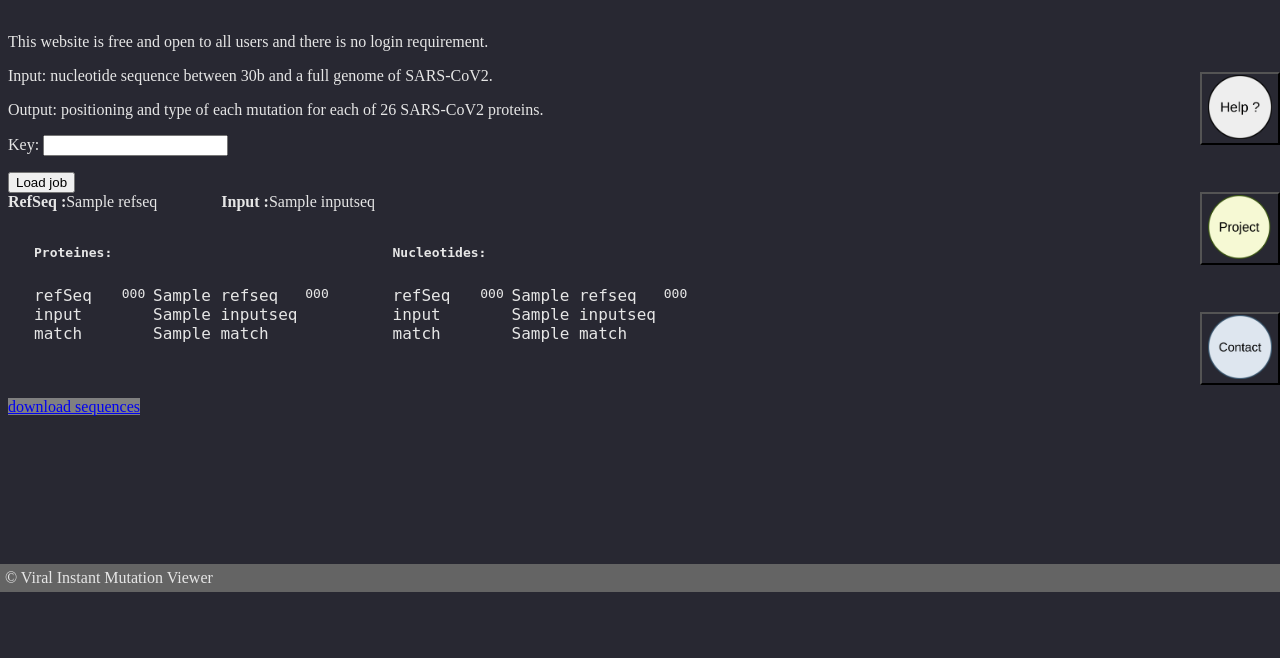
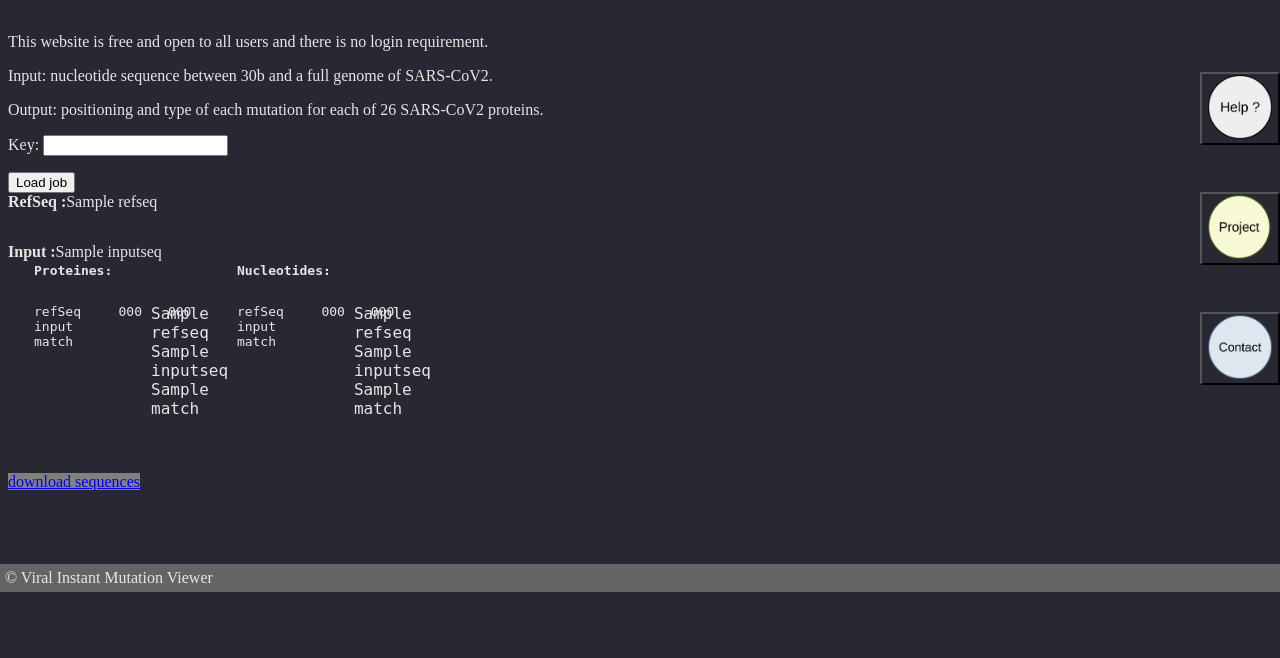
Before and after one commit to wildevince/VIMVer, a Django app: template ViralOceanView/ViralOceanView/templates/OceanViewer/viewer.html in a window 1280 px wide. Shown: the part 208-866 px from the top of the page. Run offline with Django 3.2, Linux system fonts and the light colour scheme; tables that the repository leaves empty hold one stand-in row (values such as "Sample post"); the template is opened without the code that fills it: values that come from a table or form of the project are taken from there, most other values are stand-ins (such as "Sample title", 1, 10 or a date in 2020).

Commit message:
html span fix

```diff
--- a/ViralOceanView/OceanViewer/templatetags/OceanViewer_extras.py
+++ b/ViralOceanView/OceanViewer/templatetags/OceanViewer_extras.py
@@ -10,12 +10,12 @@ def protAsTable(sequence:str, n:int):
     res = ""
     n = int(n)
     for i,residu in enumerate(sequence):
-        res += f"<td data-residu='{residu}'"
+        res += f"<span data-residu='{residu}'"
         if residu == '*':
             res += " mismatch "
         if residu != '_':
             res += f"  data-position={i+n} title={i+n} "
-        res += f">{residu}</td>"
+        res += f">{residu}</span>"
     return mark_safe(res)
 
 @register.filter(is_safe=True)
@@ -28,10 +28,10 @@ def nuclAsTable(sequence:str, n:int):
             pos = i//k + n//k
         elif i==0:
             pos = n//k
-        res += f"<td data-residu='{residu}'"
+        res += f"<span data-residu='{residu}'"
         if residu == '*':
             res += " mismatch "
         if residu != '_':
             res += f" data-position={pos+1} title={pos+1} "
-        res += f">{residu}</td>"
+        res += f">{residu}</span>"
     return mark_safe(res)
--- a/ViralOceanView/ViralOceanView/templates/OceanViewer/viewer.html
+++ b/ViralOceanView/ViralOceanView/templates/OceanViewer/viewer.html
@@ -9,32 +9,32 @@
 {% load OceanViewer_extras %}
 {% if seq_array %}
     <div class='header'>
-        <div><b>RefSeq :</b>{{refseq}}</div><div><b>Input :</b>{{inputseq}}</div>
+        <span><b>RefSeq :</b>{{refseq}}</div><div><b>Input :</b>{{inputseq}}</span>
         </div>
     <div class="seq-table" id="prot_display">
         <div class='header'>
-            <div><b>Proteines:</b></div>
+            <span><b>Proteines:</b></span>
                 </div>
         {% for sub_table in seq_array.prot %}
             <div class='row'>
                 <div class='accession'>
-                    <div>refSeq</div>
-                    <div>input</div>
-                    <div>match</div>
+                    <span>refSeq</span>
+                    <span>input</span>
+                    <span>match</span>
+                </div>
+                <span class='numberline start'>{{ sub_table.number_start }}</span>
+                <div class='sequence'>
+                    <div class='refSeq'>
+                        {{ sub_table.refseq|protAsTable:sub_table.number_start }}
                     </div>
-                <div class='numberline start'>{{ sub_table.number_start }}</div>
-                <table class='sequence'>
-                    <tr class='refSeq'>
-                        {{ sub_table.refseq|protAsTable:sub_table.number_start }}
-                        </tr>
-                    <tr class='inputseq'>
+                    <div class='inputseq'>
                         {{ sub_table.inputseq|protAsTable:sub_table.number_start }}
-                        </tr>
-                    <tr class='mismatch'>
+                        </div>
+                    <div class='mismatch'>
                         {{ sub_table.match|protAsTable:sub_table.number_start }}
-                        </tr>
-                    </table>
-                <div class='numberline end'>{{ sub_table.number_end }}</div>
+                        </div>
+                    </div>
+                <span class='numberline end'>{{ sub_table.number_end }}</span>
                 </div>
             {% endfor %}
         </div>
@@ -43,23 +43,23 @@
         {% for sub_table in seq_array.nucl %}
             <div class='row'>
                 <div class='accession'>
-                    <div>refSeq</div>
-                    <div>input</div>
-                    <div>match</div>
+                    <span>refSeq</span>
+                    <span>input</span>
+                    <span>match</span>
                     </div>
-                <div class='numberline start'>{{ sub_table.number_start }}</div>
-                <table class='sequence'>
-                    <tr class='refSeq'>
+                <span class='numberline start'>{{ sub_table.number_start }}</span>
+                <div class='sequence'>
+                    <div class='refSeq'>
                         {{ sub_table.refseq|nuclAsTable:sub_table.number_start }}
-                        </tr>
-                    <tr class='inputseq'>
+                    </div>
+                    <div class='inputseq'>
                         {{ sub_table.inputseq|nuclAsTable:sub_table.number_start }}
-                        </tr>
-                    <tr class='mismatch'>
+                    </div>
+                    <div class='mismatch'>
                         {{ sub_table.match|nuclAsTable:sub_table.number_start }}
-                        </tr>
-                    </table>
-                <div class='numberline end'>{{ sub_table.number_end }}</div>
+                    </div>
+                </div>
+                <span class='numberline end'>{{ sub_table.number_end }}</span>
                 </div>
             {% endfor %}
         </div>
--- a/ViralOceanView/static/OceanViewer/css/OceanViewer.css
+++ b/ViralOceanView/static/OceanViewer/css/OceanViewer.css
@@ -146,9 +146,26 @@ div.sequence{
 
 }
 
-div.sequence td{
-  padding: 5px;
+div.accession span {
+  display: block;
+  width: 6em;
 }
+span.start {
+  width: 1em;
+  padding-left: 0.5em;
+  padding-right: 0.5em;
+}
+span.end {
+  width: 1em;
+  padding-left: 0.5em;
+}
+.sequence span {
+  display: inline-block;
+  font-size: large;
+  width: 0.65em;
+}
+
+
 
 table {
   border-collapse: separate;
@@ -165,9 +182,6 @@ div.forms form{
   color: rgb(230, 230, 230)
 }
 
-table.sequence td {
-  padding: 0px;
-}
 
 [data-residu='-'] {color: gray;}
 [data-residu='*'] {background: rgb(220, 220, 220); color: gray; }
@@ -212,7 +226,7 @@ div#nucl_display [data-residu='N'] {color: gray;}
 div#prot_display [data-residu='X'] {color: gray;}
 
 
-td[highlighted='true']{
+.sequence span[highlighted='true']{
   background: rgb(220, 220, 220);
   color: black;
   border-top: 1px dotted;
@@ -220,7 +234,7 @@ td[highlighted='true']{
   border-color: black;
 }
 
-td[hover='true'] {
+.sequence span[hover='true'] {
   background: rgb(100, 100, 100);
 }
 
```
